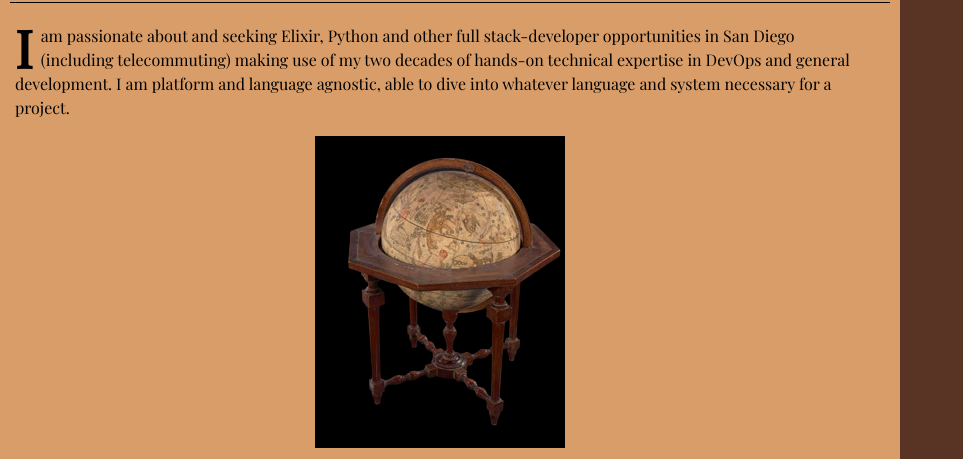
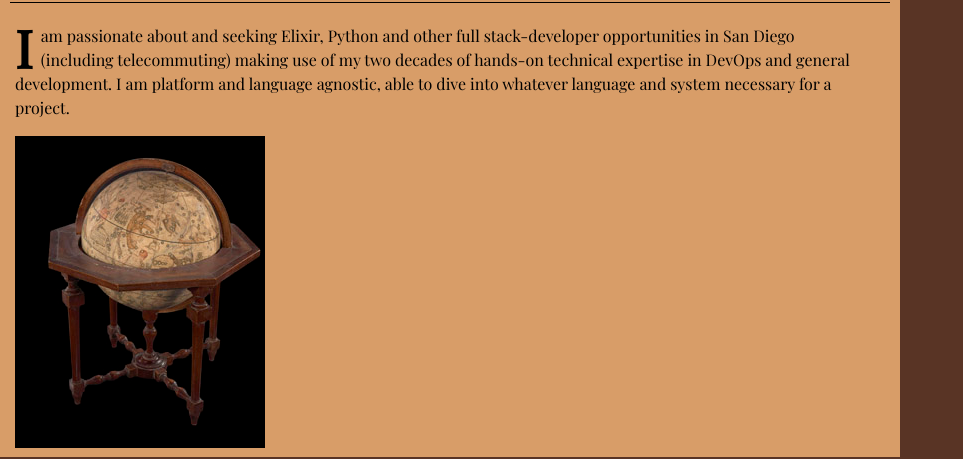
Before and after one commit to jacklh9/jacklh9.github.io, a plain HTML site: page about.html in a window 1280 px wide. Shown: the part 808-1267 px from the top of the page, without its empty margins (0-963 px from the left). Drawn offline with nearby package versions, Linux system fonts and the light colour scheme.

```diff
--- a/stylesheets/default.css
+++ b/stylesheets/default.css
@@ -109,28 +109,17 @@ nav a {
 	background-image: url(../imgs/left_column_books.png);
 }
 
-/* Middle Column */
-
-main {
-	display: inline-block;
-   	padding-bottom:100px;   /* Height of the footer */
-	background-color: #D89D68;
-	margin: 0;
-	padding: 0;
-	height: 639px;
-	min-height:100%;
-   	position:relative;
-}
-
 #right_col {
 	background-image: url(../imgs/right_column_books.png);
 }
 
 /* Main (Middle) Content Column Addendum*/
 
-content {
-	padding:10px;
-    padding-bottom:100px;   /* Height of the footer */
+main {
+	display: inline-block;
+	background-color: #D89D68;
+	margin: 0;
+	padding: 0;
 }
 
 
@@ -174,11 +163,6 @@ article ul{
 
 .drop-cap + span{
   margin-left : -0.5em;
-}
-
-#library-globe {
-	margin-right: 20px;
-	text-align: center;
 }
 
 footer {
```
Also changed, not shown: index.html (+0 -6 lines).
